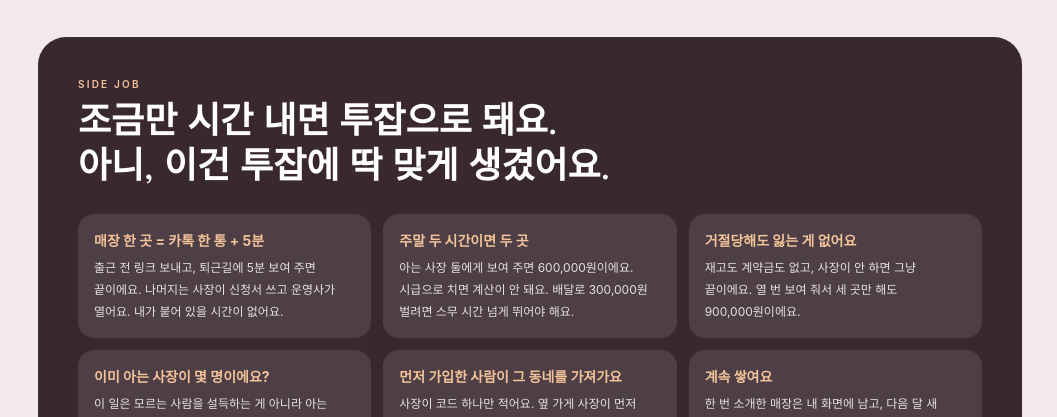
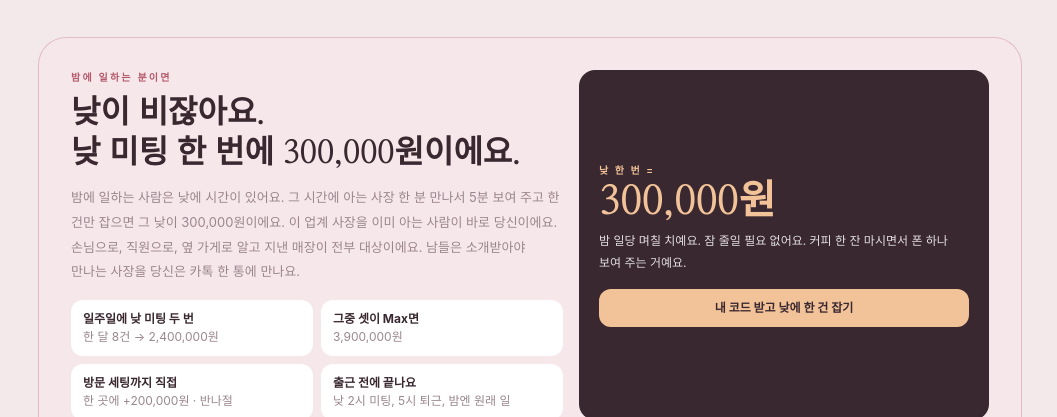
Before and after one commit to nda960327-glitch/catchgirl, a Next.js app: page /agent/join in a window 1280 px wide. Shown: the part 535-952 px from the top of the page, without its empty margins (110-1167 px from the left). Built offline with nearby package versions, Linux system fonts and the light colour scheme; no server answers; the database is empty; a web font is replaced by a local one.

Commit message:
Recruiting: the daytime-meeting pitch for people who work nights
Co-Authored-By: Claude Fable 5.1 <noreply@anthropic.com>

```diff
--- a/src/app/agent/join/page.tsx
+++ b/src/app/agent/join/page.tsx
@@ -73,6 +73,36 @@ export default async function AgentJoinPage() {
           <span className="rounded-full bg-ok-bg px-3 py-1.5 text-ok">가입 1분 · 코드 즉시</span>
           <span className="rounded-full bg-ok-bg px-3 py-1.5 text-ok">초기 비용 0원</span>
           <span className="rounded-full bg-blush-lt px-3 py-1.5 text-brand">첫 출금 확인 달에 확정</span>
+        </div>
+      </section>
+
+      {/* 밤일하는 분 */}
+      <section className="mx-auto max-w-5xl px-5 pb-6">
+        <div className="grid gap-4 rounded-[28px] border border-brand/30 bg-blush-lt/40 p-6 md:grid-cols-[1.2fr_1fr] md:p-8">
+          <div>
+            <div className="text-[10px] font-semibold uppercase tracking-[.22em] text-brand">밤에 일하는 분이면</div>
+            <h2 className="mt-2 font-serif text-[26px] font-bold leading-[1.25] md:text-[32px]">낮이 비잖아요.<br />낮 미팅 한 번에 {won(P)}이에요.</h2>
+            <p className="mt-3 text-[13px] leading-[1.9] text-mute">
+              밤에 일하는 사람은 낮에 시간이 있어요. 그 시간에 아는 사장 한 분 만나서 5분 보여 주고 한 건만 잡으면 그 낮이 {won(P)}이에요.
+              이 업계 사장을 이미 아는 사람이 바로 당신이에요. 손님으로, 직원으로, 옆 가게로 알고 지낸 매장이 전부 대상이에요. 남들은 소개받아야 만나는 사장을 당신은 카톡 한 통에 만나요.
+            </p>
+            <ul className="mt-4 grid gap-2 text-[12px] sm:grid-cols-2">
+              {[
+                ["일주일에 낮 미팅 두 번", `한 달 8건 → ${won(P * 8)}`],
+                ["그중 셋이 Max면", `${won(P * 5 + M * 3)}`],
+                ["방문 세팅까지 직접", `한 곳에 +${won(O)} · 반나절`],
+                ["출근 전에 끝나요", "낮 2시 미팅, 5시 퇴근, 밤엔 원래 일"],
+              ].map(([t, d]) => (
+                <li key={t} className="rounded-xl bg-card px-3 py-2.5"><div className="font-bold text-ink">{t}</div><div className="text-mute">{d}</div></li>
+              ))}
+            </ul>
+          </div>
+          <div className="flex flex-col justify-center rounded-2xl bg-ink p-5 text-on-ink">
+            <div className="text-[10px] font-semibold uppercase tracking-[.2em] text-gold-lt">낮 한 번 = </div>
+            <div className="mt-1 font-serif text-[40px] font-bold leading-none text-gold-lt">{won(P)}</div>
+            <div className="mt-2 text-[12px] leading-[1.8] opacity-85">밤 일당 며칠 치예요. 잠 줄일 필요 없어요. 커피 한 잔 마시면서 폰 하나 보여 주는 거예요.</div>
+            <Link href="/agent/signup" className="mt-4 rounded-xl bg-gold-lt px-4 py-2.5 text-center text-[12px] font-bold text-ink">내 코드 받고 낮에 한 건 잡기</Link>
+          </div>
         </div>
       </section>
 
```
Also changed, not shown: 1 other file (tests, documents, lock files or other folders).
